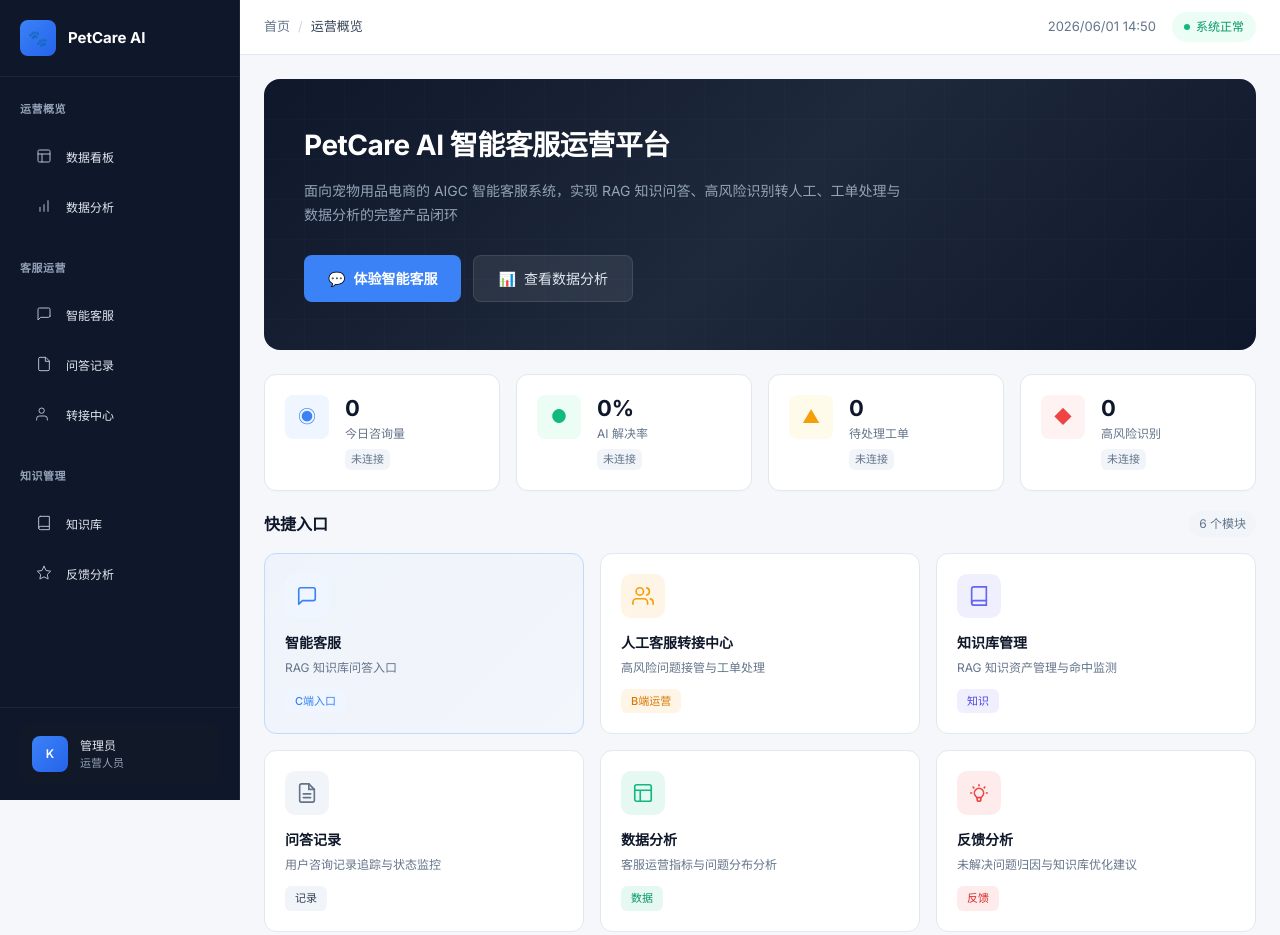
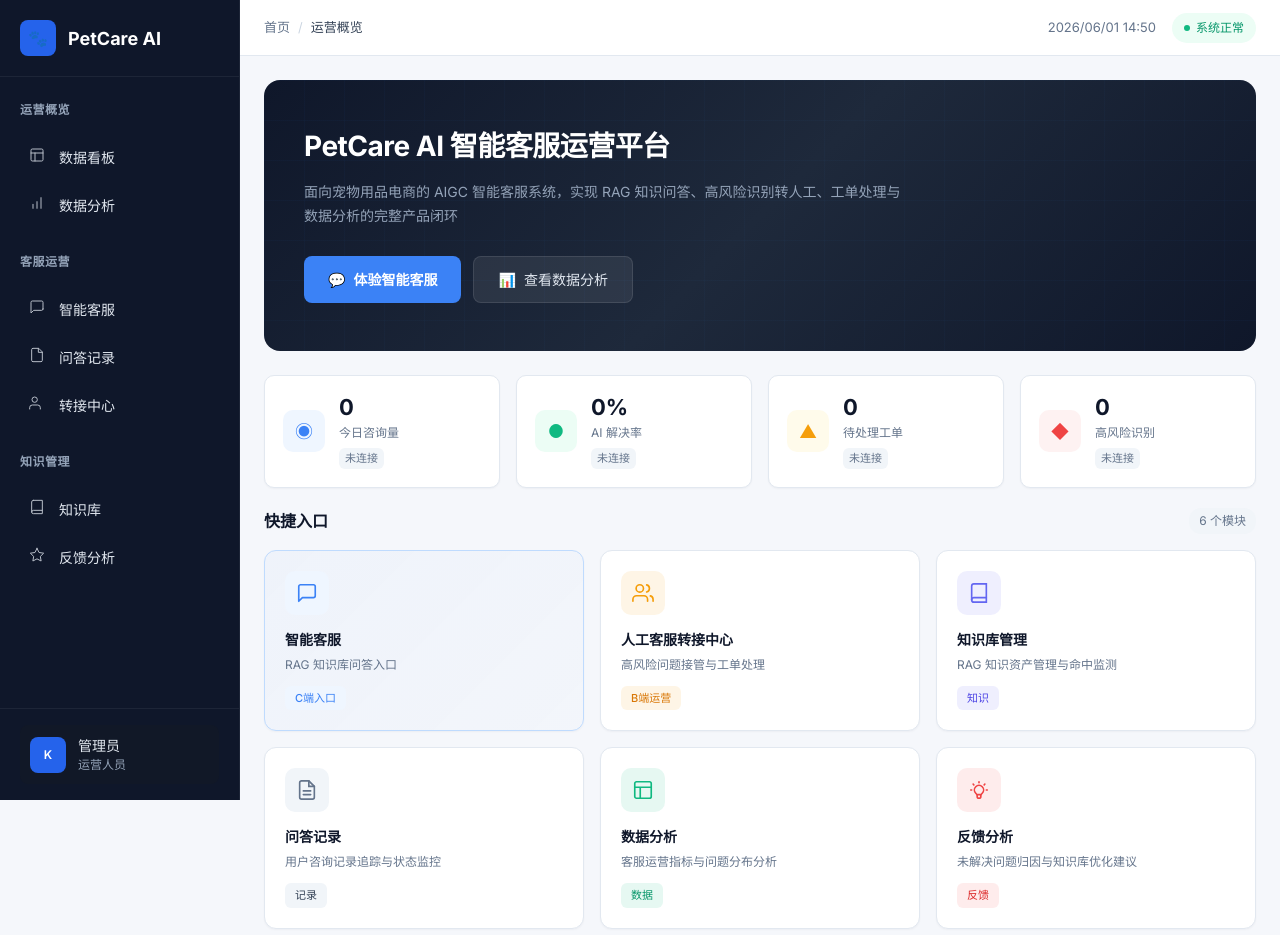
Before and after one commit to say1100/petcare, a website: page project-index.html in a window 1280 px wide. Shown: the top 935 px of the page. Drawn offline with Linux system fonts and the light colour scheme; no server answers.

Commit message:
add fallback styles for vercel deployment

```diff
--- /dev/null
+++ b/css/legacy-fallback.css
@@ -0,0 +1,190 @@
+body {
+    margin: 0;
+    background: #f5f7fb;
+    color: #0f172a;
+    font-family: Inter, -apple-system, BlinkMacSystemFont, "Segoe UI", Roboto, Arial, sans-serif;
+}
+
+.app-layout {
+    display: flex;
+    min-height: 100vh;
+    background: #f5f7fb;
+}
+
+.sidebar {
+    position: fixed;
+    top: 0;
+    left: 0;
+    width: 240px;
+    height: 100vh;
+    background: #0f172a;
+    border-right: 1px solid rgba(255, 255, 255, 0.06);
+    display: flex;
+    flex-direction: column;
+    z-index: 1000;
+}
+
+.sidebar-header {
+    padding: 20px;
+    border-bottom: 1px solid rgba(255, 255, 255, 0.06);
+}
+
+.sidebar-logo,
+.nav-item,
+.sidebar-user {
+    display: flex;
+    align-items: center;
+    gap: 12px;
+    text-decoration: none;
+}
+
+.sidebar-logo-icon,
+.sidebar-user-avatar {
+    width: 36px;
+    height: 36px;
+    border-radius: 8px;
+    display: flex;
+    align-items: center;
+    justify-content: center;
+    background: #2563eb;
+    color: #fff;
+}
+
+.sidebar-logo-text {
+    color: #fff;
+    font-weight: 700;
+    font-size: 18px;
+}
+
+.sidebar-nav {
+    flex: 1;
+    padding: 16px 0;
+    overflow-y: auto;
+}
+
+.nav-section {
+    margin-bottom: 18px;
+}
+
+.nav-section-title {
+    padding: 8px 20px;
+    color: #94a3b8;
+    font-size: 12px;
+    font-weight: 600;
+}
+
+.nav-item {
+    margin: 4px 12px;
+    padding: 10px 12px;
+    border-radius: 8px;
+    color: #e2e8f0;
+    font-size: 14px;
+    border-left: 3px solid transparent;
+}
+
+.nav-item.active,
+.nav-item:hover {
+    background: #1e293b;
+    color: #fff;
+    border-left-color: #3b82f6;
+}
+
+.sidebar-footer {
+    padding: 16px 20px;
+    border-top: 1px solid rgba(255, 255, 255, 0.06);
+}
+
+.sidebar-user {
+    padding: 10px;
+    border-radius: 8px;
+    background: #111827;
+}
+
+.sidebar-user-name {
+    color: #e2e8f0;
+    font-size: 14px;
+    font-weight: 500;
+}
+
+.sidebar-user-role {
+    color: #94a3b8;
+    font-size: 12px;
+}
+
+.main-content {
+    flex: 1;
+    margin-left: 240px;
+    min-height: 100vh;
+    display: flex;
+    flex-direction: column;
+}
+
+.page-topbar {
+    height: 56px;
+    padding: 0 24px;
+    background: #fff;
+    border-bottom: 1px solid #e2e8f0;
+    display: flex;
+    align-items: center;
+    justify-content: space-between;
+}
+
+.page-container {
+    flex: 1;
+    padding: 24px;
+}
+
+.stats-grid {
+    display: grid;
+    grid-template-columns: repeat(auto-fit, minmax(220px, 1fr));
+    gap: 16px;
+    margin-top: 24px;
+}
+
+.stat-card,
+.card,
+.entry-card {
+    background: #fff;
+    border: 1px solid #e2e8f0;
+    border-radius: 10px;
+    box-shadow: 0 1px 2px rgba(15, 23, 42, 0.04);
+}
+
+.stat-card {
+    display: flex;
+    gap: 14px;
+    align-items: center;
+    padding: 18px;
+}
+
+.stat-icon {
+    width: 42px;
+    height: 42px;
+    border-radius: 10px;
+    display: flex;
+    align-items: center;
+    justify-content: center;
+}
+
+.quick-entry-grid,
+.entry-grid {
+    display: grid;
+    grid-template-columns: repeat(auto-fit, minmax(260px, 1fr));
+    gap: 16px;
+}
+
+@media (max-width: 900px) {
+    .sidebar {
+        position: static;
+        width: 100%;
+        height: auto;
+    }
+
+    .main-content {
+        margin-left: 0;
+    }
+
+    .app-layout {
+        display: block;
+    }
+}
--- a/project-index.html
+++ b/project-index.html
@@ -8,6 +8,7 @@
     <link rel="stylesheet" href="/css/design-tokens.css">
     <link rel="stylesheet" href="/css/layout.css">
     <link rel="stylesheet" href="/css/styles.css">
+    <link rel="stylesheet" href="/css/legacy-fallback.css">
 </head>
 <body>
     <div class="app-layout">
```
Also changed, not shown: chat.html (+1 -0 lines), dashboard.html (+1 -0 lines), feedback.html (+1 -0 lines), knowledge.html (+1 -0 lines), records.html (+1 -0 lines), transfer.html (+1 -0 lines).
